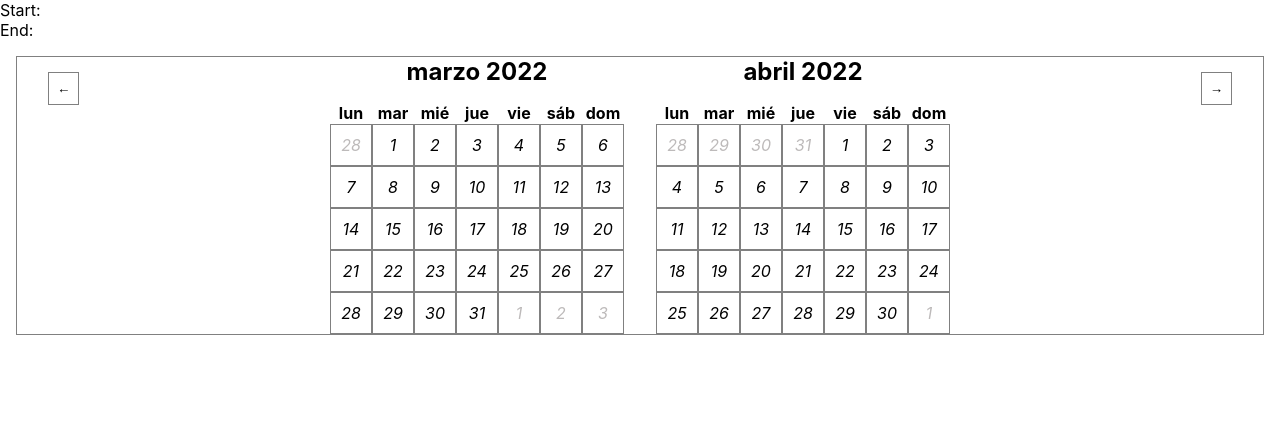
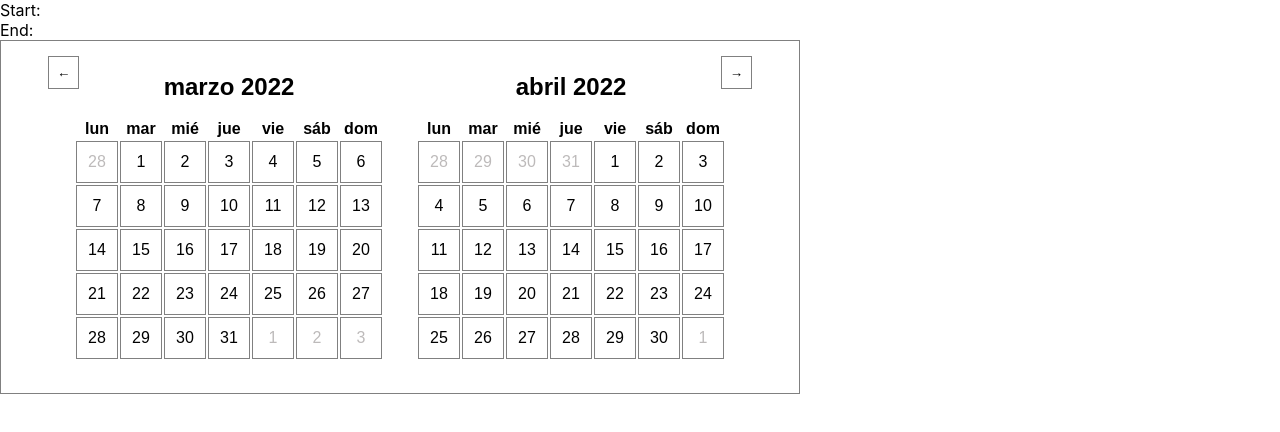
Before and after one commit to ssmirnovacode/calendar, a React (Create React App) app: page / in a window 1280 px wide. Shown: the top 432 px of the page. Built offline with nearby package versions, Linux system fonts and the light colour scheme.

Commit message:
Customizeable theme enabled via props

```diff
--- a/src/App.js
+++ b/src/App.js
@@ -5,7 +5,15 @@ const App = () => {
 
     const [ selectedDates, setSelectedDates ] = useState({});
 
-    const LOCALE = 'es-ES'
+    const LOCALE = 'es-ES';
+
+    const SETTINGS = {
+        color: 'black',
+        bgc: 'white',
+        borderColor: 'grey',
+        hoverColor: 'white',
+        hoverBg: 'grey'
+    }
 
     return(
         <>
@@ -19,6 +27,7 @@ const App = () => {
             endDate={selectedDates.endDate}
             onChange={setSelectedDates}
             locale={LOCALE}
+            theme={SETTINGS}
             />
         </>
     )
--- a/src/components/Calendar.js
+++ b/src/components/Calendar.js
@@ -3,10 +3,11 @@ import Month from "./Month";
 import '../sass/calendar.scss';
 import { LocaleContext } from "../context/localeContext";
 import { useEffect, useMemo, useState } from "react";
+import { initTheme } from "../utils/theme";
 
 const Calendar = props => {
 
-    const { numberOfMonths, arrows, startDate, endDate, onChange: setDates, locale='en-US' } = props;
+    const { numberOfMonths, arrows, startDate, endDate, onChange: setDates, locale='en-US', theme } = props;
 
     const initialDate = startDate ? startDate : new Date();
     const [ year, month, day ] = initialDate.toISOString().split('T')[0].split('-');
@@ -18,8 +19,8 @@ const Calendar = props => {
     const [ monthsToRender, setMonthsToRender ] = useState(initialMonthsToRender);
 
     useEffect(() => {
-        //console.log(startDate)
-    })
+        theme && initTheme(theme)
+    }, [])
 
     const handleDaySelect = (e) => {
         const day = new Date(e.target.id);
--- a/src/sass/calendar.scss
+++ b/src/sass/calendar.scss
@@ -1,20 +1,27 @@
+@import './theme.scss';
+
 .calendar {
+    font-family: var(--fontFamily);
+    font-size: var(--fz);
+    color: var(--color);
     position: relative;
+    background-color: var(--bgc);
+    max-width: var(--maxWidth);
     &__body {
         display: flex;
         justify-content: center;
-        gap: 2rem;
-        border: 1px solid grey;
-        margin: 1rem;
+        gap: var(--gap);
+        border: 1px solid var(--borderColor);
+        padding: var(--padding);
         flex-wrap: wrap;
     }
     &__arrows {
         &--next, &--prev {
             position: absolute;
             top: 1rem;
-            border: 1px solid grey;
+            border: 1px solid var(--borderColor);
             padding: .5rem;
-            background-color: white;
+            background-color: var(--bgc);
             cursor: pointer;
         }
         &--next {
--- a/src/sass/month.scss
+++ b/src/sass/month.scss
@@ -1,6 +1,8 @@
+@import './theme.scss';
+
 .table {
     text-align: center;
-    border-spacing: 0;
+    //border-spacing: 0;
 }
 
 thead.table__header tr {
@@ -8,12 +10,12 @@ thead.table__header tr {
 }
 
 .table__body {
-    font-style: italic;
+    //font-style: italic;
 }
 
 .table__td {
     text-align: center;
-    border: 1px solid grey;
+    border: 1px solid var(--borderColor);
     margin: 0;
     padding: 5px;
     width: 30px;
@@ -21,7 +23,7 @@ thead.table__header tr {
 }
 
 .table__td:hover {
-    background-color: grey;
+    background-color: var(--hoverBg);
     cursor: pointer;
 }
 
@@ -36,18 +38,20 @@ thead.table__header tr {
 }
 
 .disabled {
-    color: rgb(189, 186, 186);
+    color: var(--disabledColor);
     cursor: default;
     &:hover {
         cursor: default;
-        background-color: white;
+        background-color: var(--disabledBg);
     }
 }
 
 .selected {
-    background-color: rgb(124, 184, 124);
+    background-color: var(--selectedBg);
+    color: var(--selectedColor);
 }
 
 .between {
-    background-color: rgb(205, 240, 205);;
+    background-color: var(--betweenBg);
+    color: var(--betweenColor);
 }
--- /dev/null
+++ b/src/sass/theme.scss
@@ -0,0 +1,27 @@
+:root {
+    --color: black;
+    --bgc: white;
+
+    --borderColor: rgb(189, 186, 186);
+
+    --hoverColor: white;
+    --hoverBg: grey;
+
+    --selectedColor: black;
+    --selectedBg: rgb(124, 184, 124);
+
+    --betweenColor: black;
+    --betweenBg: rgb(205, 240, 205);
+
+    --disabledColor:rgb(189, 186, 186);
+    --disabledBg: white;
+
+    // Typography
+    --fontFamily: 'Arial', sans-serif;
+    --fz: 16px;
+
+    // box-sizing
+    --maxWidth: 800px;
+    --padding: 2rem;
+    --gap: 2rem;
+}
--- /dev/null
+++ b/src/utils/theme.js
@@ -0,0 +1,9 @@
+export const initTheme = settings => {
+
+    const root = document.querySelector(':root');
+    const properties = Object.keys(settings);
+
+    properties.forEach(prop => {
+        root.style.setProperty(`--${prop}`, settings[prop]);
+    })
+}
```
